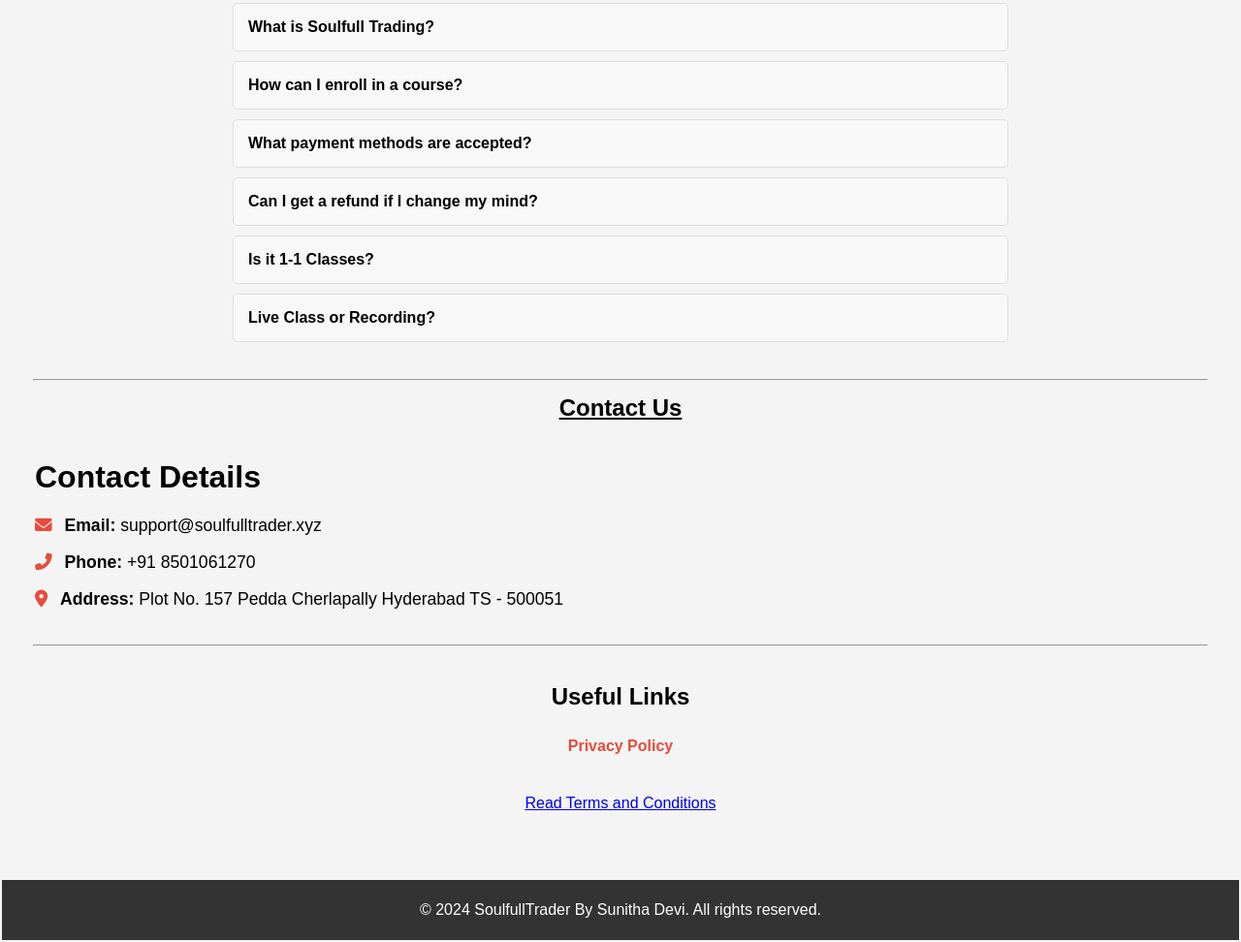
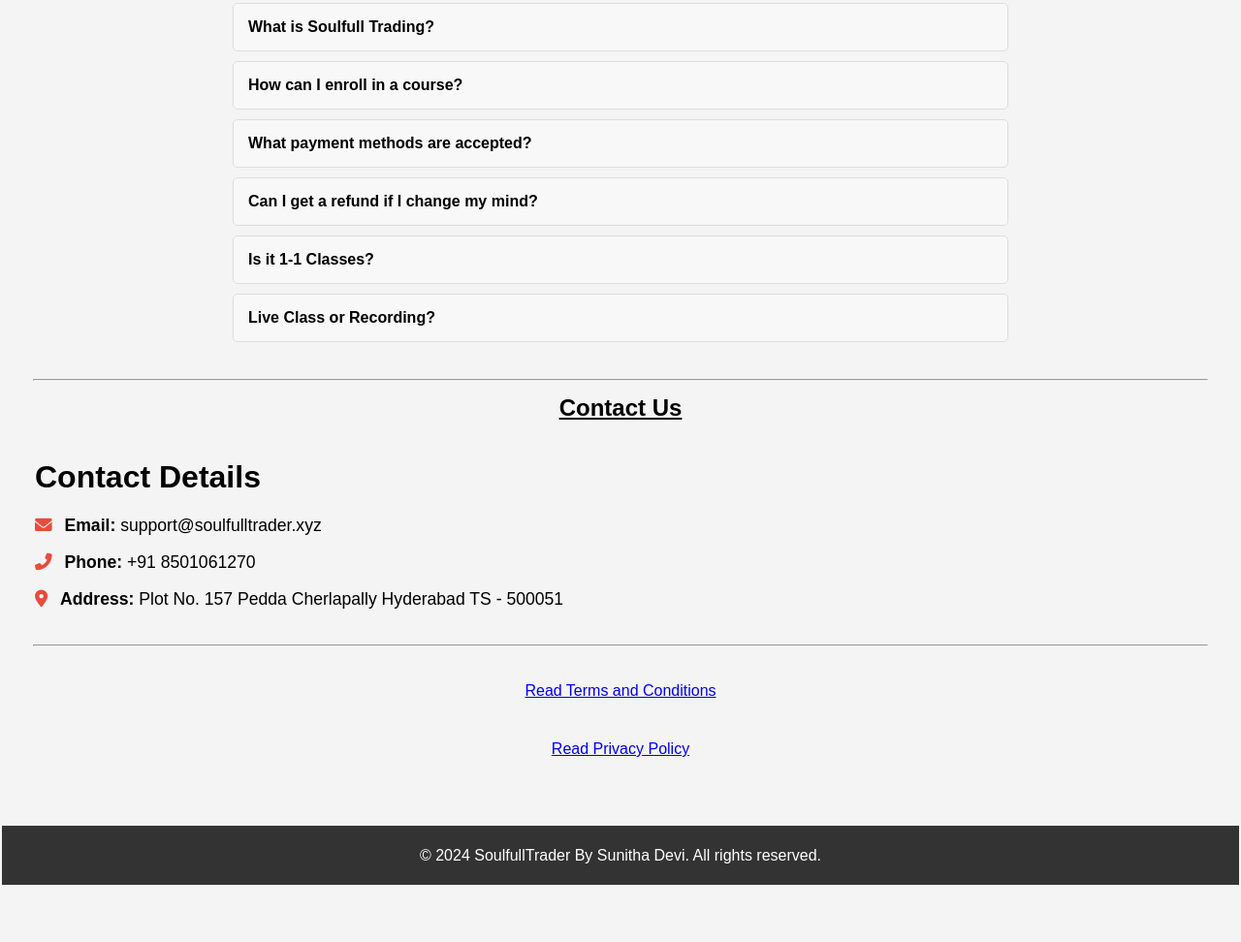
Before and after one commit to SoulfullTrader/Course, a plain HTML site: page index.html in a window 1280 px wide. Shown: the part 2656-3628 px from the top of the page at 97% size. After the commit the page ends 3571 px from the top, so only its background shows below. Drawn offline with nearby package versions, Linux system fonts and the light colour scheme; a script that the page names is missing.

Commit message:
Update index.html

```diff
--- a/index.html
+++ b/index.html
@@ -173,14 +173,15 @@
 
         <hr>
 
-        <div class="links">
-            <h3>Useful Links</h3>
-            <p><a href="https://drive.google.com/file/d/14cknb3qhp14-3z1eIfGc9lT07rHOVWYW/view?usp=sharing" target="_blank">Privacy Policy</a></p>
+        <div class="terms-link">
+            <p><a href="tearm&condition.html" target="_blank">Read Terms and Conditions</a></p>
         </div>
 
+
         <div class="terms-link">
-            <p><a href="https://drive.google.com/file/d/14cknb3qhp14-3z1eIfGc9lT07rHOVWYW/view?usp=sharing" target="_blank">Read Terms and Conditions</a></p>
+            <p><a href="privicypolicy.html" target="_blank">Read Privacy Policy</a></p>
         </div>
+
     </main>
 
     <footer>
```
